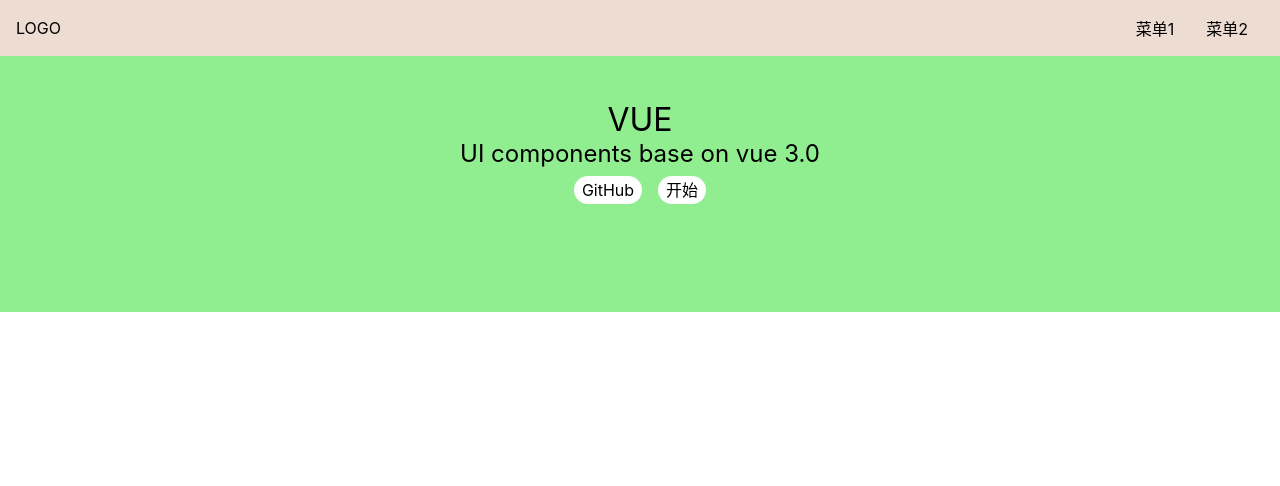
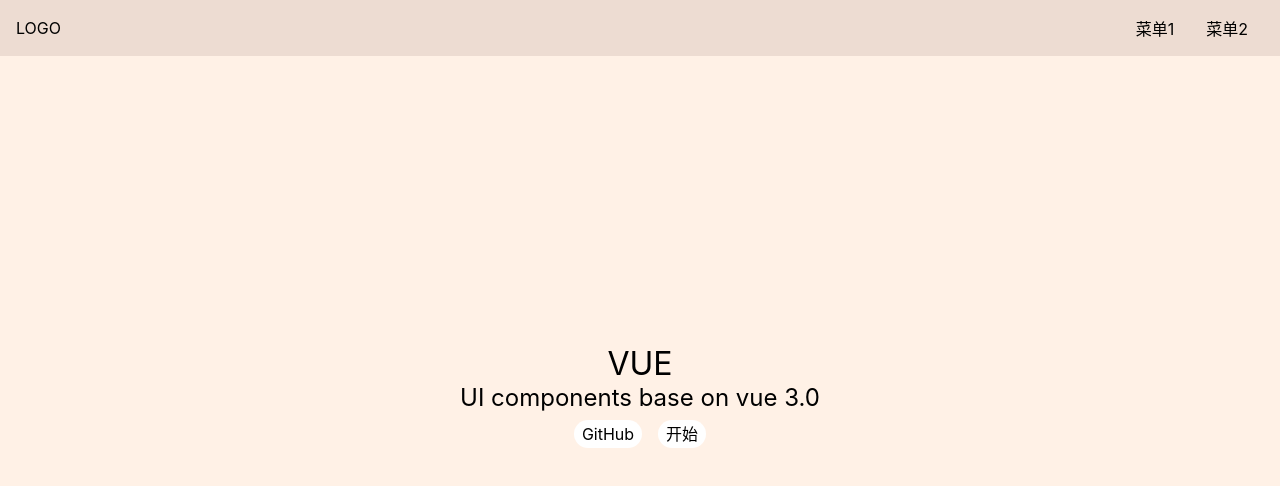
Before and after one commit to goldEli/vui, a Vue app: page /#/ in a window 1280 px wide. Shown: the top 486 px of the page. Built offline with nearby package versions, Linux system fonts and the light colour scheme.

Commit message:
modify home css

```diff
--- a/src/views/Home.vue
+++ b/src/views/Home.vue
@@ -1,5 +1,5 @@
 <template>
-  <div>
+  <div class="box">
     <Topnav />
     <div class="banner">
       <h1>VUE</h1>
@@ -18,13 +18,20 @@ export default {
 };
 </script>
 <style lang="scss" scoped>
+.box {
+  width: 100%;
+  height: 100%;
+  display: flex;
+}
 .banner {
   padding: 100px 0;
+  width: 100%;
+  height: 100%;
   display: flex;
   justify-content: center;
   align-items: center;
   flex-direction: column;
-  background: lightgreen;
+  background: #fff1e6;
   > .actions {
     padding: 8px 0;
     a {
```
